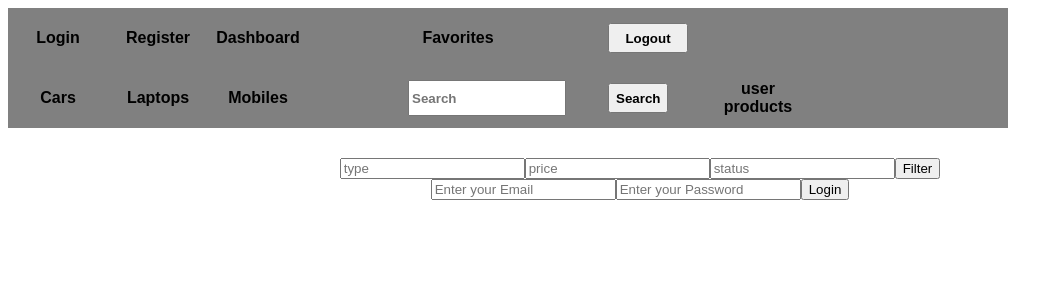
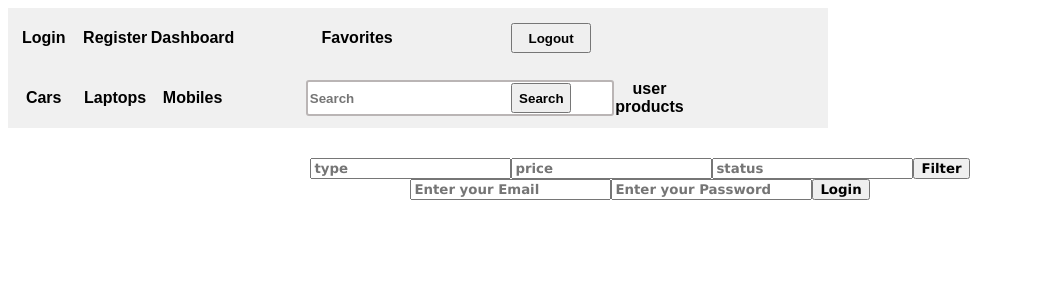
Before and after one commit to c6-basilAllabadi/MERAKI_Academy_Project_4, a React (Create React App) app in the folder starter-code (3)/frontend/: page /login in a window 1280 px wide. Shown: the top 300 px of the page, without its empty margins (0-1063 px from the left). Built offline with nearby package versions, Linux system fonts and the light colour scheme.

Commit message:
ticket 15 frontend

```diff
--- a/starter-code (3)/frontend/src/App.js
+++ b/starter-code (3)/frontend/src/App.js
@@ -11,6 +11,7 @@ import ProductsTypes from "./components/ProductsTypes/index"
 import Favorites from "./components/Favorites/Favorites"
 import Navbar from "./components/Navbar/Navbar";
 import FilterProducts from "./components/FilterProducts/FilterProducts";
+import MoreInfo from "./components/MoreInfo/MoreInfo";
 export const userContext=createContext()
 function App() {
   let Token = JSON.parse(localStorage.getItem('Token'))
@@ -33,13 +34,14 @@ function App() {
   const [fliterType ,setFilterType]=useState("")
   const [filterPrice,setFilterprice]=useState("")
   const [filterStatus,setFilterStatus]=useState("")
+  const [moreInfoProduct,setMoreInfoProduct] = useState("")
 
 
 
 
    return (
     <>
-    <userContext.Provider value={{loginemail , setLoginEmail,loginpassword , setLoginPassword,dashboardstatus , setDashboardStatus,isLoggedIn,setIsLoggedIn,token , setToken,user , setUser,userProducts ,setUserProducts,searchProducts, setSearchProducts,searchWord, setSearchWord,searchStatus,setSearchStatus,updateProduct,setUpdateProduct,productType,setProductType ,products, setProducts,filterStatus,setFilterStatus,filterPrice,setFilterprice,fliterType ,setFilterType}}>
+    <userContext.Provider value={{loginemail , setLoginEmail,loginpassword , setLoginPassword,dashboardstatus , setDashboardStatus,isLoggedIn,setIsLoggedIn,token , setToken,user , setUser,userProducts ,setUserProducts,searchProducts, setSearchProducts,searchWord, setSearchWord,searchStatus,setSearchStatus,updateProduct,setUpdateProduct,productType,setProductType ,products, setProducts,filterStatus,setFilterStatus,filterPrice,setFilterprice,fliterType ,setFilterType,moreInfoProduct,setMoreInfoProduct}}>
     <div className="App">
 <Navbar/>
       <Routes>
@@ -53,6 +55,7 @@ function App() {
         <Route path="/favorite" element ={<Favorites/>}/>
         <Route path="/search" element = {<Search/>}/>
         <Route path="/filterProducts" element ={<FilterProducts/>}/>
+        <Route path = "/moreInfo" element= {<MoreInfo/>}/>
 
 
       </Routes>
--- a/starter-code (3)/frontend/src/components/Dashboard/index.js
+++ b/starter-code (3)/frontend/src/components/Dashboard/index.js
@@ -26,6 +26,8 @@ const Dashboard = () => {
     let setProducts = userContext1.setProducts
   const navigate = useNavigate()
   const [dashboardProductsStatus, setDashboardProductsStatus] = useState(true);
+  let setMoreInfoProduct =userContext1.setMoreInfoProduct
+  let moreInfoProduct = userContext1.moreInfoProduct
 
 
   const getAllProducts = () => {
@@ -54,15 +56,18 @@ const Dashboard = () => {
           return (
             <div className ="item_card_dashboard" key ={index}>
               <img src={elem.image} className="item_card_image_dashboard"></img>
-              <p className="item_card_title_dashboard">Title: {elem.title}</p>
-              <p className="item_card_price_dashboard">Price: {elem.price}</p>
-              <p className="item_card_type_dashboard">Type: {elem.type}</p>
-              <p className="item_card_status_dashboard">Status: {elem.status}</p>
+              <p className="item_card_title_dashboard" onClick={()=>{
+                setMoreInfoProduct(elem)
+                navigate("/moreInfo")
+              }}>{elem.title}</p>
+              <p className="item_card_price_dashboard">{elem.price}$</p>
+              <p className="item_card_type_dashboard">{elem.type}</p>
+              <p className="item_card_status_dashboard">{elem.status}</p>
               <p className="item_card_userName_dashboard">
-                User: {elem.userId.firstName} {elem.userId.lastName}
+                {elem.userId.firstName} {elem.userId.lastName}
               </p>
 
-              <p className="item_card_likes_dashboard">Likes: {elem.likes}</p>
+              <p className="item_card_likes_dashboard">{elem.likes}</p>
               <button className="item_card_addToFavorite_dashboard" onClick={()=>{
                 axios.post(`http://localhost:5000/favorite/${elem._id}`,{},{
                   headers: {
--- a/starter-code (3)/frontend/src/components/Dashboard/style.css
+++ b/starter-code (3)/frontend/src/components/Dashboard/style.css
@@ -1,5 +1,9 @@
 
-
+* {
+    font-family: "Lucida Sans", "Lucida Sans Regular", "Lucida Grande",
+      "Lucida Sans Unicode", Geneva, Verdana, sans-serif;
+    font-weight: 900;
+  }
 
 .item_card_dashboard_container  {
     display: flex;
@@ -12,7 +16,8 @@
 .item_card_dashboard {
     width:380px;
     height:120px;
-    border:1px grey solid;
+    background-color: rgba(237, 237, 237, 0.379);
+    border: 2px solid rgba(205, 202, 202, 0.511);
     display: grid;
     grid-template-columns: 1fr 1fr 1fr;
     grid-template-rows: repeat(10,30px);
--- /dev/null
+++ b/starter-code (3)/frontend/src/components/MoreInfo/MoreInfo.js
@@ -0,0 +1,51 @@
+import React, { useState, useEffect } from "react";
+import { userContext } from "../../App.js";
+import { useContext } from "react";
+import { useNavigate }from 'react-router-dom'
+import { Link, Routes, Route } from "react-router-dom";
+import axios from "axios";
+import  Search  from "../Search/index";
+import "./style.css"
+
+
+const MoreInfo = ()=>{
+    const userContext1 = useContext(userContext)
+    let setMoreInfoProduct =userContext1.setMoreInfoProduct
+    let moreInfoProduct = userContext1.moreInfoProduct
+
+    return (
+
+        <>
+
+       <div className ="item_card_dashboard" >
+              <img src={moreInfoProduct.image} className="item_card_image_dashboard"></img>
+              <p className="item_card_title_dashboard" onClick={()=>{
+
+              }}>Title: {moreInfoProduct.title}</p>
+              <p className="item_card_price_dashboard">Price: {moreInfoProduct.price}</p>
+              <p className="item_card_type_dashboard">Type: {moreInfoProduct.type}</p>
+              <p className="item_card_status_dashboard">Status: {moreInfoProduct.status}</p>
+              <p className="item_card_userName_dashboard">
+                User: {moreInfoProduct.userId.firstName} {moreInfoProduct.userId.lastName}
+              </p>
+
+              <p className="item_card_likes_dashboard">Likes: {moreInfoProduct.likes}</p>
+              <button className="item_card_addToFavorite_dashboard" onClick={()=>{
+                axios.post(`http://localhost:5000/favorite/${moreInfoProduct._id}`,{},{
+                  headers: {
+                    authorization: "Bearer " + token,
+                  }}).then((response)=>{
+                  console.log(response.data.message)
+                }).catch((err)=>{
+                  console.log(err.message)
+                })
+              }}>Add to Favorite</button>
+            </div>
+
+
+
+        </>
+    )
+}
+
+export default MoreInfo
--- a/starter-code (3)/frontend/src/components/Navbar/style.css
+++ b/starter-code (3)/frontend/src/components/Navbar/style.css
@@ -1,9 +1,9 @@
 .navbar_container{
-    width:1000px;
+    width:820px;
     height:120px;
     display:grid;
     grid-template-columns: repeat(10,1fr);
-    background-color: grey;
+    background-color: rgb(240, 240, 240);
     margin-bottom: 30px;
     align-items: center;
   }
@@ -16,28 +16,60 @@
     .navbar_login{
       grid-column: 1;
       grid-row: 1;
+      transition: 0.3s;
+      cursor: pointer;
 
     }
+    .navbar_login:hover {
+      margin-top: 5px;
+    }
+
     .navbar_register{
       grid-column: 2;
       grid-row: 1;
+      transition: 0.3s;
+      cursor: pointer;
 
     }
+
+    .navbar_register:hover {
+      margin-top: 5px;
+    }
+
   .navbar_dashboard{
     grid-column: 3;
     grid-row: 1;
+    transition: 0.3s;
+    cursor: pointer;
 
   }
+  .navbar_dashboard:hover {
+    margin-top: 5px;
+  }
+
+
     .navbar_favorite{
       grid-column:5;
       grid-row: 1;
+      transition: 0.3s;
+      cursor: pointer;
 
     }
+
+    .navbar_favorite:hover {
+      margin-top: 5px;
+    }
+
   .navbar_logout{
     grid-column: 7;
     grid-row: 1;
     width:80px;
     height: 30px;
+    transition: 0.3s;
+    cursor: pointer;
+  }
+  .navbar_logout:hover {
+    margin-top: 5px;
   }
 
   .car_productType{
@@ -64,10 +96,16 @@
     grid-row: 2;
     width:150px;
     height: 30px;
+       border: 2px solid rgba(121, 110, 110, 0.511);
+      border-radius: 3px;
+      height: 30px;
+      cursor: pointer;
+      width: 300px;
+    }
 
 
 
-}
+
   .search_dashboard_button{
     grid-column: 7;
     grid-row: 2;
```
Also changed, not shown: starter-code (3)/frontend/src/components/MoreInfo/style.css (added).
